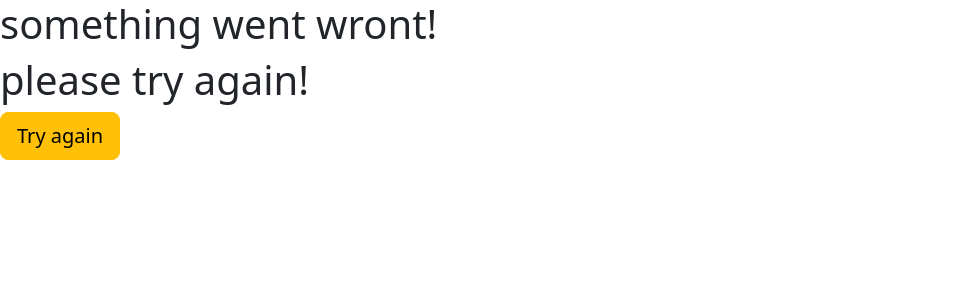
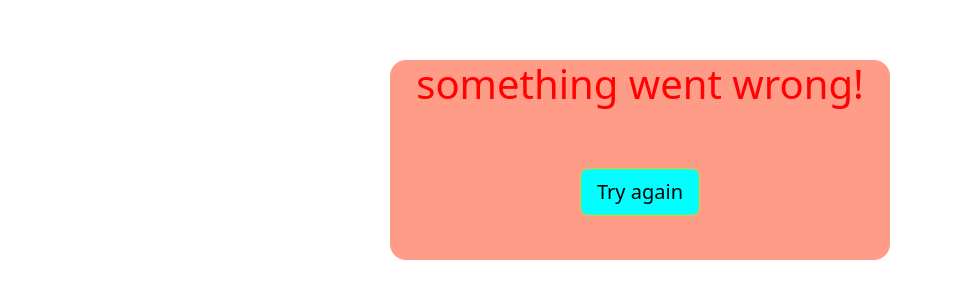
Before and after one commit to 1atul0/newletter-signup, a website: page failure.html in a window 1280 px wide. Shown: the whole page, without its empty margins (0-953 px from the left). Drawn offline with nearby package versions, Linux system fonts and the light colour scheme.

Commit message:
Procfile add and app.js modified

```diff
--- a/app.js
+++ b/app.js
@@ -2,7 +2,7 @@ const express = require("express");
 const bodyParser = require("body-parser");
 const https = require("https");
 const app = express();
-const mailchimp = require("@mailchimp/mailchimp_marketing"); //used for second method
+// const mailchimp = require("@mailchimp/mailchimp_marketing"); //used for second method
 const { Server } = require("http");
 //used for second method
 // mailchimp.setConfig({
@@ -75,7 +75,7 @@ app.post("/failure",function(req,res){
   res.redirect("/");
 });
 
-app.listen(3000, function () {
+app.listen(3000 || process.env.PORT, function () {
   //for cheking your server is running or not
   console.log("server is running on port 3000");
 });
--- a/failure.html
+++ b/failure.html
@@ -6,14 +6,42 @@
   <meta name="viewport" content="width=device-width, initial-scale=1.0">
   <title>failure</title>
   <link href="https://cdn.jsdelivr.net/npm/bootstrap@5.3.0-alpha1/dist/css/bootstrap.min.css" rel="stylesheet" integrity="sha384-GLhlTQ8iRABdZLl6O3oVMWSktQOp6b7In1Zl3/Jr59b6EGGoI1aFkw7cmDA6j6gD" crossorigin="anonymous">
+<style>
+  div{
+    background-color: rgb(255, 156, 136);
+  height: 200px;
+  width: 500px;
+  text-align: center;
 
+
+    position: absolute;
+    top: 20%;
+    left: 50%;
+    transform: translate(-50%, -50%);
+    border-radius: 1rem;
+  }
+  h1{
+    color: rgb(255, 2, 2);
+  }
+ .btn
+ {
+  position: absolute;
+  top:66%;
+  left:50%;
+  transform: translate(-50%, -50%);
+  background-color: aqua;
+
+ }
+</style>
 </head>
 <body>
-  <h1>something went wront!</h1>
-  <h1>please try again!</h1>
+  <div>
+    <h1>something went wrong!</h1>
 
   <form action="/failure" method="post">
     <button class=" btn btn-lg btn-warning"type="submit" name="button" >Try again </button>
+  </div>
+
   </form>
 </body>
 </html>
--- a/public/css/style.css
+++ b/public/css/style.css
@@ -1,6 +1,7 @@
 html,
 body {
   height: 100%;
+
 }
 
 body {
@@ -8,7 +9,7 @@ body {
   align-items: center;
   padding-top: 40px;
   padding-bottom: 40px;
-  background-color: #f5f5f5;
+  background-color: #ecbcbc;
 }
 
 .form-signin {
@@ -35,3 +36,9 @@ body {
   border-top-left-radius: 0;
   border-top-right-radius: 0;
 }
+.back
+{
+  border:solid 1px yellow;
+  border-radius: 1rem;
+  background-color: rgb(119, 214, 179);
+}
```
Also changed, not shown: signup.html (+1 -1 lines), 1 other file.
